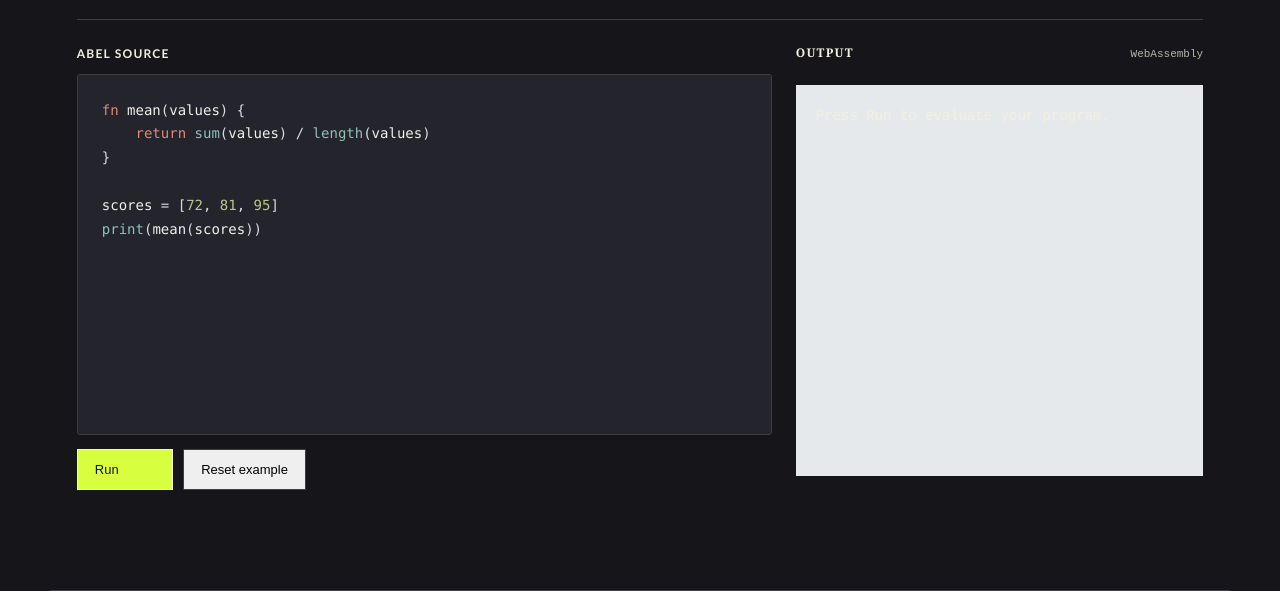
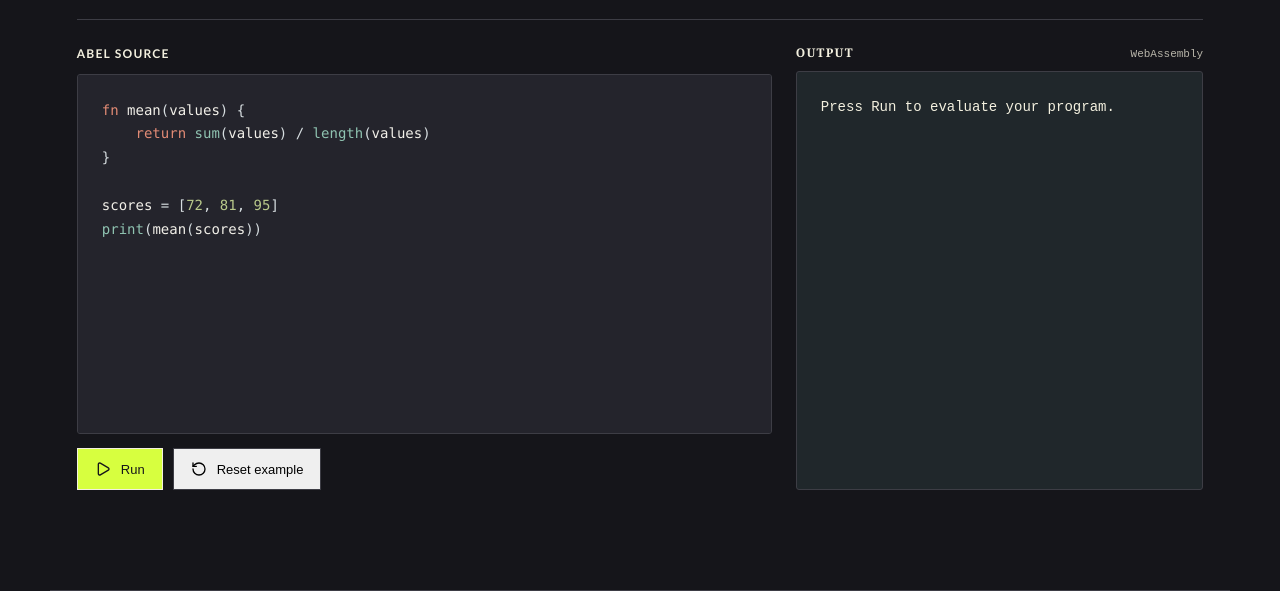
Before and after one commit to sahithyandev/abel, an Astro site in the folder apps/docs/: page /playground in a window 1280 px wide. Shown: the part 210-801 px from the top of the page. Built offline with nearby package versions, Linux system fonts and the light colour scheme; Astro itself is replaced by a stand-in of ours.

Commit message:
fix(docs): polish playground controls and output

```diff
--- a/apps/docs/package.json
+++ b/apps/docs/package.json
@@ -9,7 +9,8 @@
     "preview": "astro preview"
   },
   "dependencies": {
-    "@abel/wasm": "file:../../packages/wasm"
+    "@abel/wasm": "file:../../packages/wasm",
+    "lucide": "^1.74.0"
   },
   "devDependencies": {
     "astro": "^5.15.0"
--- a/apps/docs/src/components/Playground.astro
+++ b/apps/docs/src/components/Playground.astro
@@ -20,8 +20,14 @@ scores = [72, 81, 95]
 print(mean(scores))</textarea>
       </div>
       <div class="playground-controls">
-        <button class="button button-dark" type="submit" data-run>Run <span>↗</span></button>
-        <button class="button button-light" type="button" data-clear>Reset example</button>
+        <button class="button button-dark" type="submit" data-run>
+          <i class="button-icon" data-lucide="play" aria-hidden="true"></i>
+          <span>Run</span>
+        </button>
+        <button class="button button-light" type="button" data-clear>
+          <i class="button-icon" data-lucide="rotate-ccw" aria-hidden="true"></i>
+          <span>Reset example</span>
+        </button>
       </div>
     </form>
 
@@ -37,7 +43,10 @@ print(mean(scores))</textarea>
 
 <script>
   import { createAbelRuntime } from '@abel/wasm';
+  import { createIcons, Play, RotateCcw } from 'lucide';
   const wasmBaseUrl = `${import.meta.env.BASE_URL}wasm/`;
+
+  createIcons({ icons: { Play, RotateCcw } });
 
   const form = document.querySelector('[data-playground-form]');
   const source = document.querySelector('[data-source]');
@@ -163,14 +172,16 @@ print(mean(scores))</textarea>
   :global(.token-number) { color:#b9c98b; }
   :global(.token-operator),:global(.token-punctuation) { color:#d6dde0; }
   .playground-controls { display:flex; gap:10px; margin-top:14px; }
-  .playground-controls .button { cursor:pointer; }
+  .playground-controls .button { display:inline-flex; align-items:center; gap:10px; cursor:pointer; }
+  .playground-controls .button-dark span { margin-left:0; color:inherit; }
+  .button-icon { width:16px; height:16px; flex:none; }
   .playground-controls .button:disabled { cursor:wait; opacity:.55; }
   .playground-output { display:flex; flex-direction:column; min-height:0; }
   .playground-output-heading { display:flex; align-items:baseline; justify-content:space-between; }
   .playground-output-heading span { color:var(--muted); font:11px ui-monospace,SFMono-Regular,monospace; }
-  .playground-output pre { min-height:0; flex:1; overflow:auto; background:#e5e9eb; color:var(--ink); white-space:pre-wrap; overflow-wrap:anywhere; }
-  .playground-output pre[data-state='error'] { color:#7d301f; background:#f0e1dd; }
-  .playground-output pre[data-state='success'] { background:#e4ece6; }
+  .playground-output pre { min-height:0; flex:1; overflow:auto; margin:0; padding:24px; border:1px solid var(--line); border-radius:3px; background:#20272b; color:var(--ink); white-space:pre-wrap; overflow-wrap:anywhere; }
+  .playground-output pre[data-state='error'] { color:#ffb09f; background:#2b2021; }
+  .playground-output pre[data-state='success'] { background:#20272b; }
   @media (max-width:700px) {
     :global(.wide-shell) { padding:0; }
     .playground { min-height:0; padding:80px 6vw 90px; }
```
Also changed, not shown: 1 other file.
